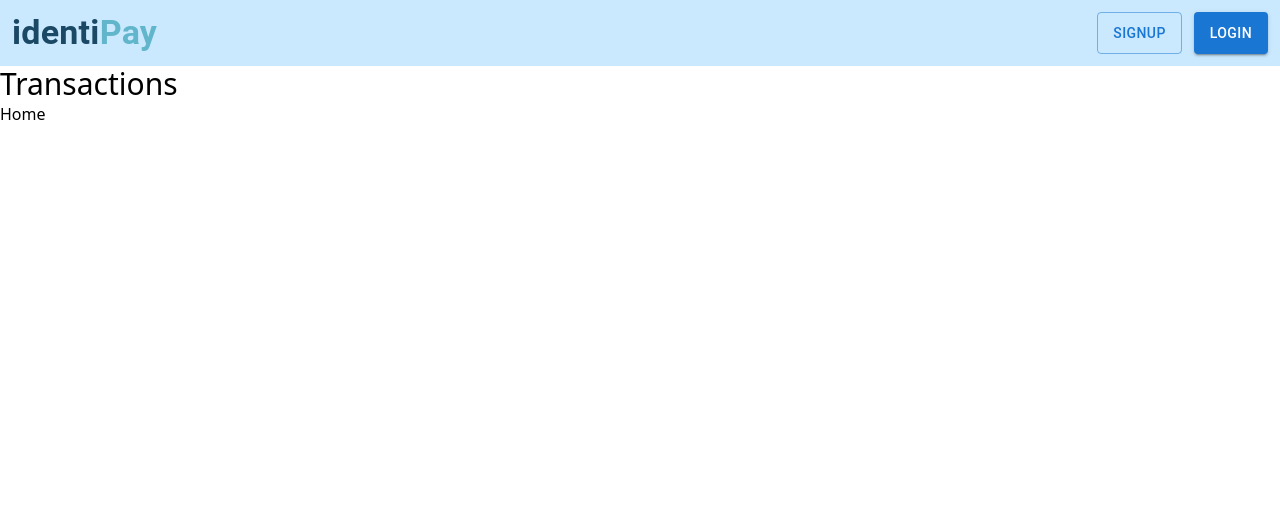
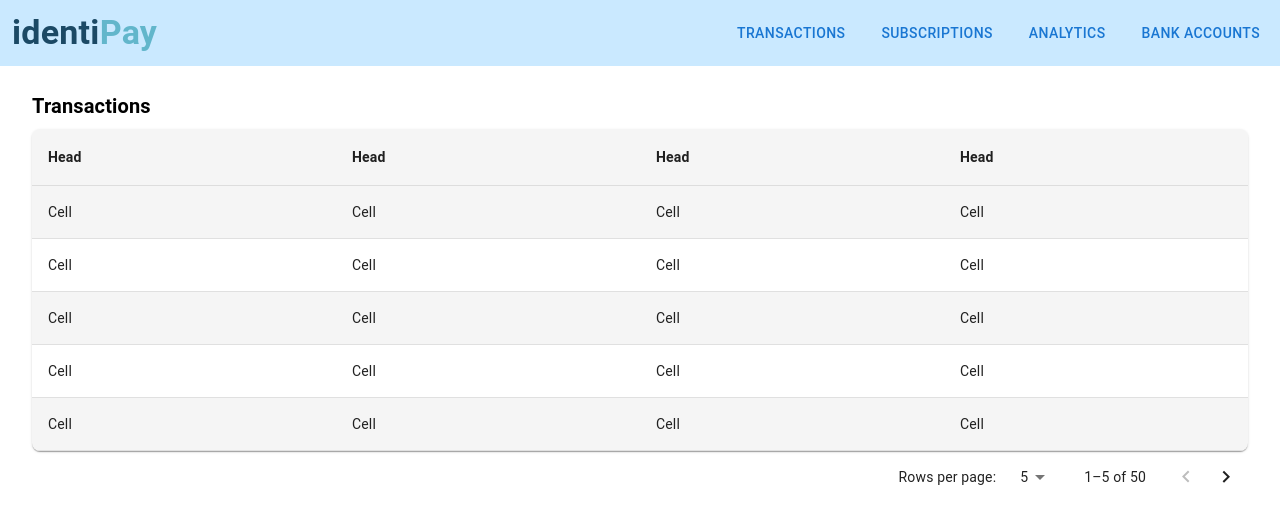
Before and after one commit to krsultov/ctrl-alt-defeat-ht11, a Next.js app in the folder frontend/: page /Transactions in a window 1280 px wide. Shown: the top 524 px of the page. Built offline with nearby package versions, Linux system fonts and the light colour scheme.

Commit message:
Transactions

```diff
--- /dev/null
+++ b/frontend/src/app/Analytics/page.tsx
@@ -0,0 +1,7 @@
+import React from "react"
+
+const Analytics = () => {
+    return <div>Analytics</div>
+}
+
+export default Analytics
--- /dev/null
+++ b/frontend/src/app/BankAccounts/page.tsx
@@ -0,0 +1,7 @@
+import React from "react"
+
+const BankAccounts = () => {
+    return <div>Bank Accounts</div>
+}
+
+export default BankAccounts
--- a/frontend/src/app/Components/Nav.tsx
+++ b/frontend/src/app/Components/Nav.tsx
@@ -1,9 +1,16 @@
 "use client"
-import React from "react"
+
+import React, { useState, useEffect } from "react"
 import Link from "next/link"
 import { Button, Typography } from "@mui/material"
 
-const Nav = () => {
+const Nav: React.FC = () => {
+    const [isAuth, setIsAuth] = useState<boolean>(false)
+
+    useEffect(() => {
+        setIsAuth(true)
+    }, [])
+
     return (
         <div className="flex bg-accent-light justify-between p-3">
             <Link href="/">
@@ -12,6 +19,23 @@ const Nav = () => {
                     <span className="text-secondary font-bold">Pay</span>
                 </Typography>
             </Link>
+
+            {isAuth ? (
+                <div className="flex items-center justify-evenly gap-x-5">
+                    <Button>
+                        <Link href="/Transactions">Transactions</Link>
+                    </Button>
+                    <Button>
+                        <Link href="/Subscriptions">Subscriptions</Link>
+                    </Button>
+                    <Button>
+                        <Link href="/Analytics">Analytics</Link>
+                    </Button>
+                    <Button>
+                        <Link href="/BankAccounts">Bank Accounts</Link>
+                    </Button>
+                </div>
+            ) : (
                 <div className="flex gap-x-3">
                     <Button variant="outlined" color="primary" component={Link} href="/Signup">
                         Signup
@@ -20,6 +44,7 @@ const Nav = () => {
                         Login
                     </Button>
                 </div>
+            )}
         </div>
     )
 }
--- a/frontend/src/app/Transactions/page.tsx
+++ b/frontend/src/app/Transactions/page.tsx
@@ -1,10 +1,99 @@
-import Link from "next/link";
+"use client"
 
-export default function Transactions(){
-    return(
-        <div>
-            <div className="text-3xl">Transactions</div>
-            <Link href={"/"}>Home</Link>
+import React, { useState } from "react"
+import {
+    Table,
+    TableBody,
+    TableCell,
+    TableContainer,
+    TableHead,
+    TableRow,
+    Paper,
+    Typography,
+    TablePagination
+} from "@mui/material"
+import { styled } from "@mui/material/styles"
+
+// Styled Table Cells
+const StyledTableCell = styled(TableCell)(({ theme }) => ({
+    fontWeight: "bold",
+    backgroundColor: "#f5f5f5",
+    borderBottom: "1px solid #ddd",
+    padding: "16px"
+}))
+
+// Styled Table Rows
+const StyledTableRow = styled(TableRow)(({ theme }) => ({
+    "&:nth-of-type(odd)": { backgroundColor: theme.palette.action.hover },
+    "&:hover": { backgroundColor: "#f0f0f0" }
+}))
+
+// Transaction Data
+const transactions = Array.from({ length: 50 }, (_, i) => ({
+    id: `TXN100${i + 1}`,
+    column1: "Cell",
+    column2: "Cell",
+    column3: "Cell",
+    column4: "Cell"
+}))
+
+export default function Transactions() {
+    const [page, setPage] = useState(0)
+    const [rowsPerPage, setRowsPerPage] = useState(5)
+
+    const handleChangePage = (event, newPage) => {
+        setPage(newPage)
+    }
+
+    const handleChangeRowsPerPage = (event) => {
+        setRowsPerPage(parseInt(event.target.value, 10))
+        setPage(0)
+    }
+
+    // Paginate the transactions array based on the current page and rows per page
+    const paginatedTransactions = transactions.slice(page * rowsPerPage, page * rowsPerPage + rowsPerPage)
+
+    return (
+        <div className="w-full px-8 py-6">
+            {/* Title */}
+            <Typography variant="h6" fontWeight="bold" gutterBottom>
+                Transactions
+            </Typography>
+
+            {/* Transactions Table */}
+            <TableContainer component={Paper} sx={{ width: "100%", borderRadius: 2, overflow: "hidden" }}>
+                <Table sx={{ minWidth: "100%" }} aria-label="customized table">
+                    <TableHead>
+                        <TableRow>
+                            <StyledTableCell>Head</StyledTableCell>
+                            <StyledTableCell align="left">Head</StyledTableCell>
+                            <StyledTableCell align="left">Head</StyledTableCell>
+                            <StyledTableCell align="left">Head</StyledTableCell>
+                        </TableRow>
+                    </TableHead>
+                    <TableBody>
+                        {paginatedTransactions.map((tx) => (
+                            <StyledTableRow key={tx.id}>
+                                <TableCell>{tx.column1}</TableCell>
+                                <TableCell>{tx.column2}</TableCell>
+                                <TableCell>{tx.column3}</TableCell>
+                                <TableCell>{tx.column4}</TableCell>
+                            </StyledTableRow>
+                        ))}
+                    </TableBody>
+                </Table>
+            </TableContainer>
+
+            {/* Pagination */}
+            <TablePagination
+                rowsPerPageOptions={[5, 10, 25]}
+                component="div"
+                count={transactions.length}
+                rowsPerPage={rowsPerPage}
+                page={page}
+                onPageChange={handleChangePage}
+                onRowsPerPageChange={handleChangeRowsPerPage}
+            />
         </div>
-    );
+    )
 }
--- a/frontend/src/app/globals.css
+++ b/frontend/src/app/globals.css
@@ -9,4 +9,7 @@
 }
 
 @layer base {
+  body {
+    overflow-x: hidden;
+  }
 }
--- a/frontend/src/app/page.tsx
+++ b/frontend/src/app/page.tsx
@@ -1,11 +1,21 @@
+import { Button, Typography } from "@mui/material"
 import Link from "next/link"
+
 export default function Home() {
     return (
-        <div className="flex flex-col">
-            <Link href={"/Signup"}>Signup</Link>
-            <Link href={"/Login"}>Login</Link>
-            <Link href={"/Transactions"}>Transactions</Link>
-            <Link href={"/Subscriptions"}>Subscriptions</Link>
+        <div>
+            <div className="flex flex-col items-center justify-center min-w-screen min-h-screen">
+                <Typography variant="h4" className="mb-4">
+                    <span className="text-primary font-bold">identi</span>
+                    <span className="text-secondary font-bold">Pay</span>
+                </Typography>
+                <Typography fontWeight={550} color="default" fontSize={23}>
+                    <span className="text-gray-400">Redefining the way you pay.</span>
+                </Typography>
+                <Link href="/Signup">
+                    <Button variant="contained">Get Started</Button>
+                </Link>
+            </div>
         </div>
     )
 }
```
Lines whose indentation alone changed are shown as unchanged.
